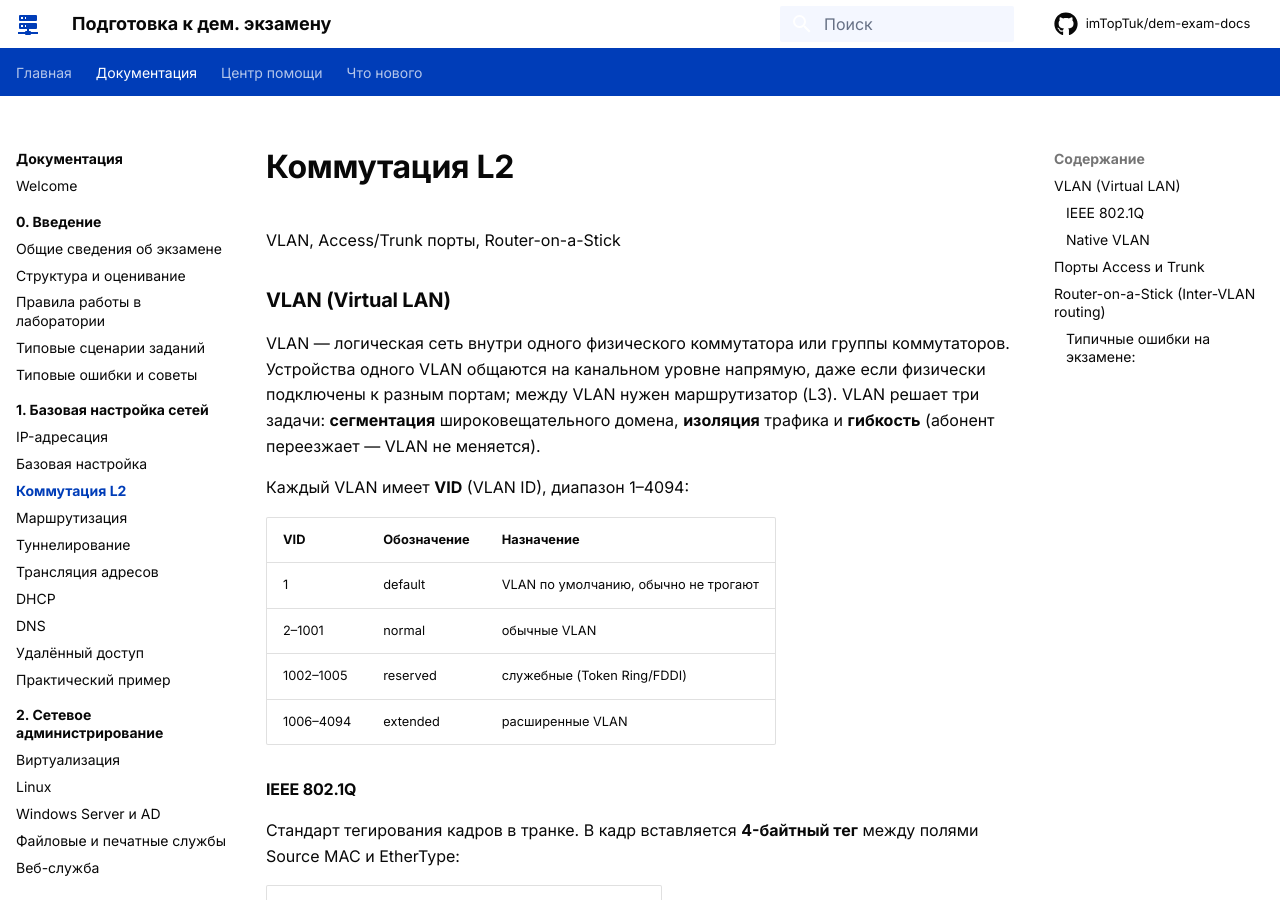
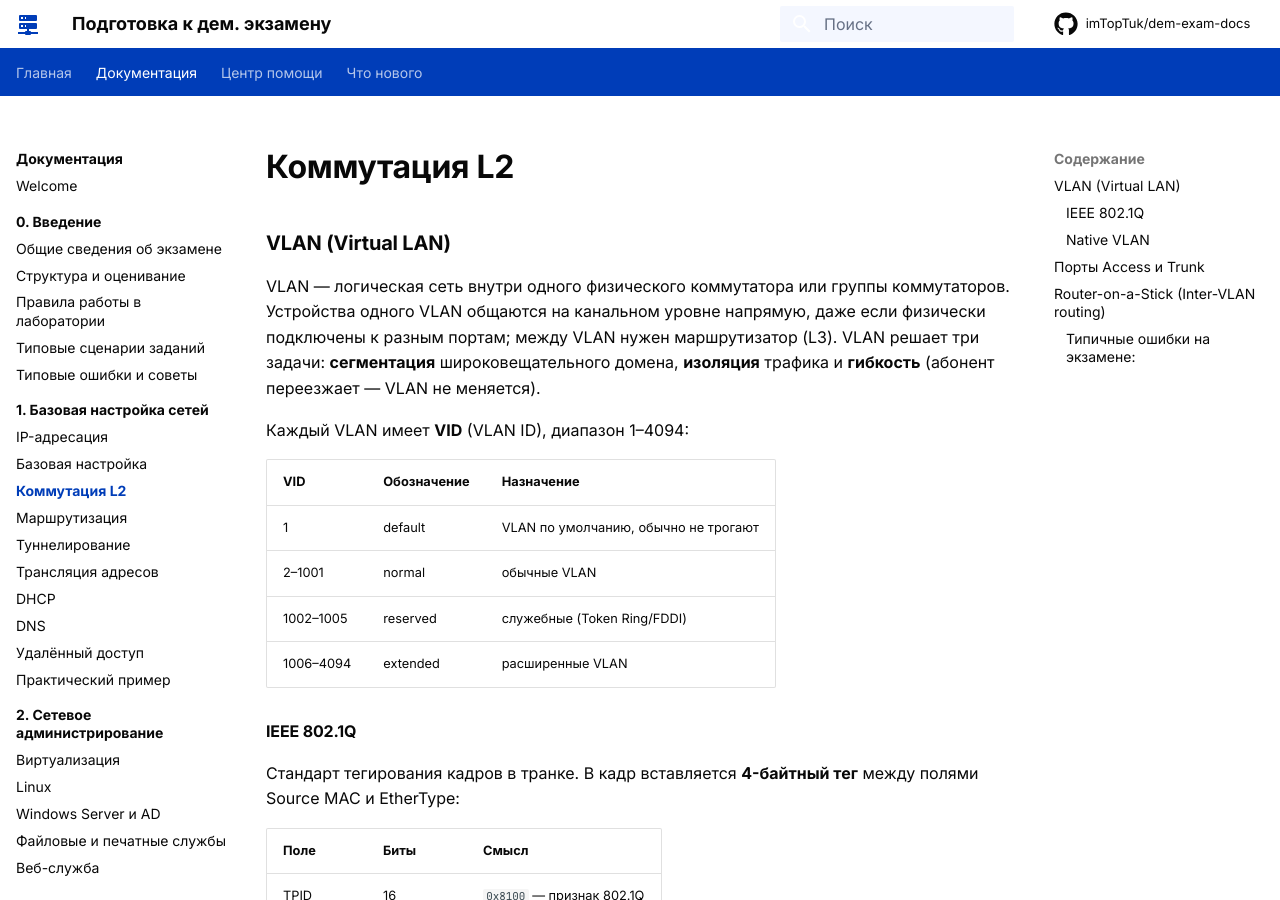
Before and after one commit to imTopTuk/dem-exam-docs, an MkDocs documentation site: the page built from docs/documentation/chapter-1/Коммутация L2.md, in a window 1280 px wide and 900 px high. Built offline with MkDocs 1.6.1 and Material for MkDocs 9.7.7, drawn with Linux system fonts in a browser that asks for light colours; comment, search, counter and statistics services are not loaded.

Commit message:
Update Коммутация L2.md

```diff
--- a/docs/documentation/chapter-1/Коммутация L2.md
+++ b/docs/documentation/chapter-1/Коммутация L2.md
@@ -1,6 +1,4 @@
 # Коммутация L2
-
-VLAN, Access/Trunk порты, Router-on-a-Stick
 ### VLAN (Virtual LAN)
 
 VLAN — логическая сеть внутри одного физического коммутатора или группы коммутаторов. Устройства одного VLAN общаются на канальном уровне напрямую, даже если физически подключены к разным портам; между VLAN нужен маршрутизатор (L3). VLAN решает три задачи: **сегментация** широковещательного домена, **изоляция** трафика и **гибкость** (абонент переезжает — VLAN не меняется).
```
